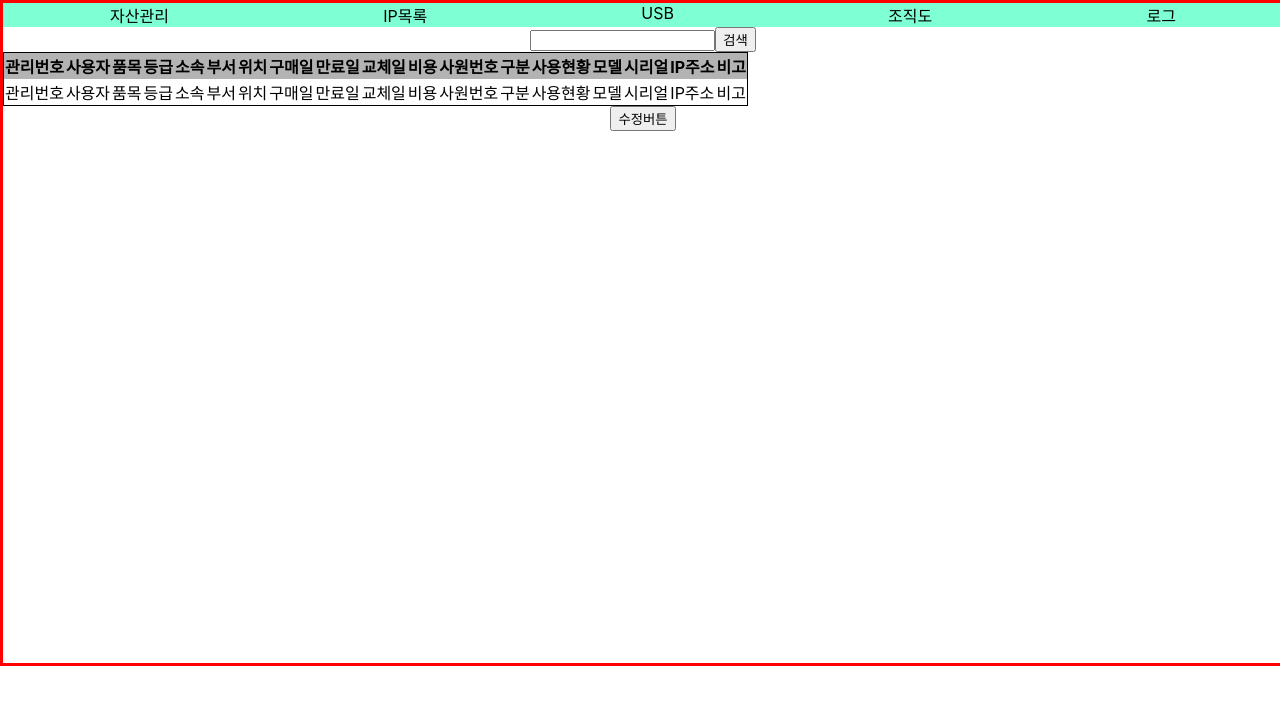
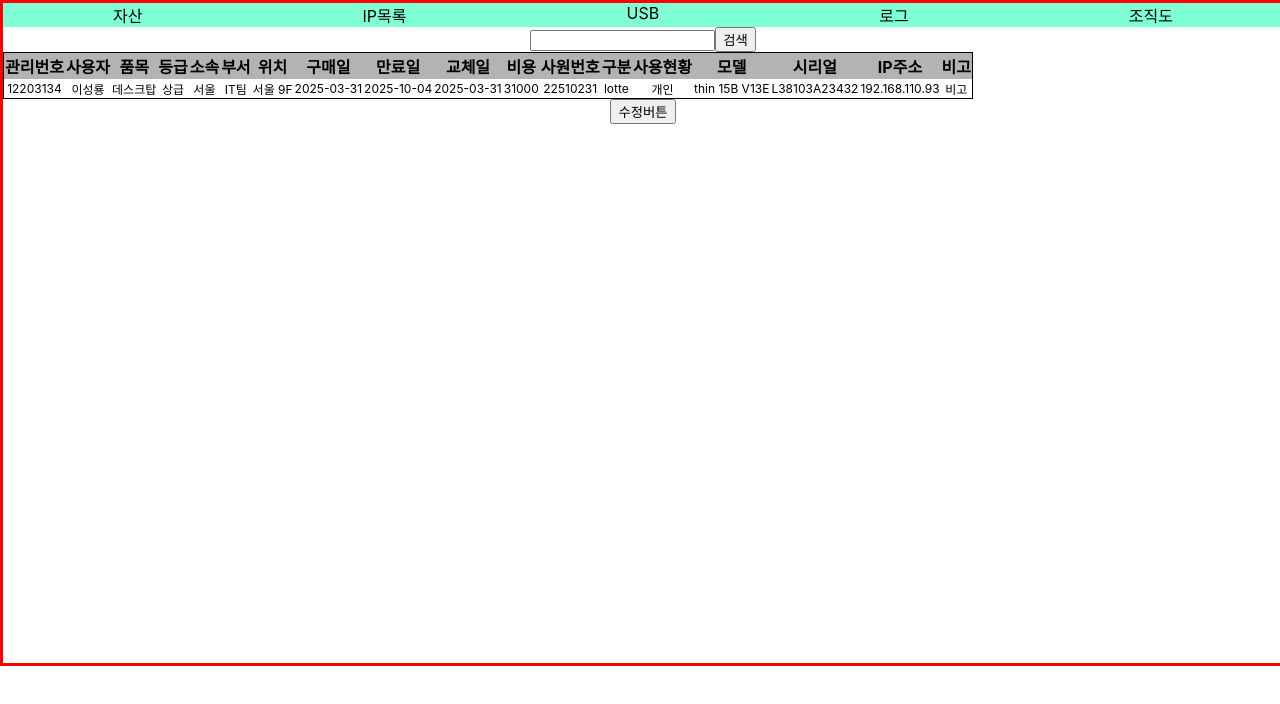
Before and after one commit to KDTcastledragon/ipList, a React (Create React App) app in the folder iplist/: page / in a window 1280 px wide. Shown: the top 704 px of the page. Built offline with nearby package versions, Linux system fonts and the light colour scheme.

Commit message:
no message

```diff
--- a/iplist/src/components/IPlist/IPlist.css
+++ b/iplist/src/components/IPlist/IPlist.css
@@ -1,7 +1,7 @@
 .Container {
     width: 1280px;
     height: 660px;
-    border:3px solid red;
+    border: 3px solid red;
 }
 
 .menu {
@@ -11,7 +11,7 @@
 }
 
 .oaTable {
-    border : 1px solid black;
+    border: 1px solid black;
     border-collapse: collapse;
 }
 
@@ -20,4 +20,5 @@
 }
 
 .oaTable>tbody {
+    font-size: 12px;
 }
--- a/iplist/src/components/IPlist/IPlist.jsx
+++ b/iplist/src/components/IPlist/IPlist.jsx
@@ -3,7 +3,7 @@ import { useEffect, useState } from 'react';
 
 
 function IPlist() {
-    const [enteredWord,setEnteredWord] = useState('');
+    const [enteredWord, setEnteredWord] = useState('');
 
     function searchDB(word) {
         alert(`${word}`);
@@ -12,15 +12,15 @@ function IPlist() {
     return (
         <div className='Container'>
             <div className='menu'>
-                <div><span>자산관리</span></div>
+                <div><span>자산</span></div>
                 <div><span>IP목록</span></div>
                 <div><span>USB</span></div>
+                <div><span>로그</span></div>
                 <div><span>조직도</span></div>
-                <div><span>로그</span></div>
             </div>
             <div>
-                <input type="text" onChange={(e)=>setEnteredWord(e.target.value)} value={enteredWord}/>
-                <button onClick={()=>searchDB(enteredWord)}>검색</button>
+                <input type="text" onChange={(e) => setEnteredWord(e.target.value)} value={enteredWord} />
+                <button onClick={() => searchDB(enteredWord)}>검색</button>
                 {/* 관리번호, 사번,사용자,품목, 소속,부서,위치,구분,등급,비용,비고,사용현황,모델,시리얼,ip,관리자노트 */}
             </div>
             <table className='oaTable'>
@@ -48,23 +48,23 @@ function IPlist() {
                 </thead>
                 <tbody>
                     <tr>
-                        <td>관리번호</td>
-                        <td>사용자</td>
-                        <td>품목</td>
-                        <td>등급</td>
-                        <td>소속</td>
-                        <td>부서</td>
-                        <td>위치</td>
-                        <td>구매일</td>
-                        <td>만료일</td>
-                        <td>교체일</td>
-                        <td>비용</td>
-                        <td>사원번호</td>
-                        <td>구분</td>
-                        <td>사용현황</td>
-                        <td>모델</td>
-                        <td>시리얼</td>
-                        <td>IP주소</td>
+                        <td>12203134</td>
+                        <td>이성룡</td>
+                        <td>데스크탑</td>
+                        <td>상급</td>
+                        <td>서울</td>
+                        <td>IT팀</td>
+                        <td>서울 9F</td>
+                        <td>2025-03-31</td>
+                        <td>2025-10-04</td>
+                        <td>2025-03-31</td>
+                        <td>31000</td>
+                        <td>22510231</td>
+                        <td>lotte</td>
+                        <td>개인</td>
+                        <td>thin 15B V13E</td>
+                        <td>L38103A23432</td>
+                        <td>192.168.110.93</td>
                         <td>비고</td>
                     </tr>
                 </tbody>
```
